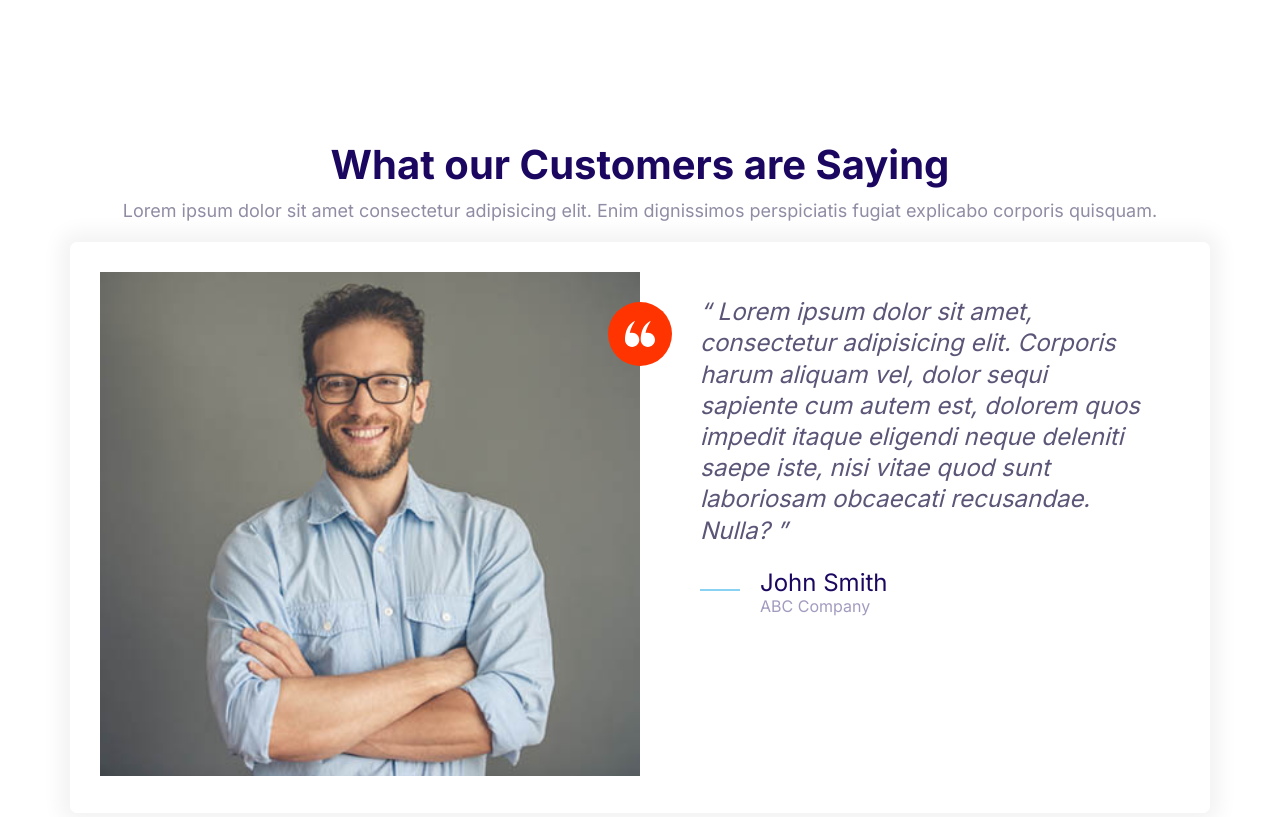
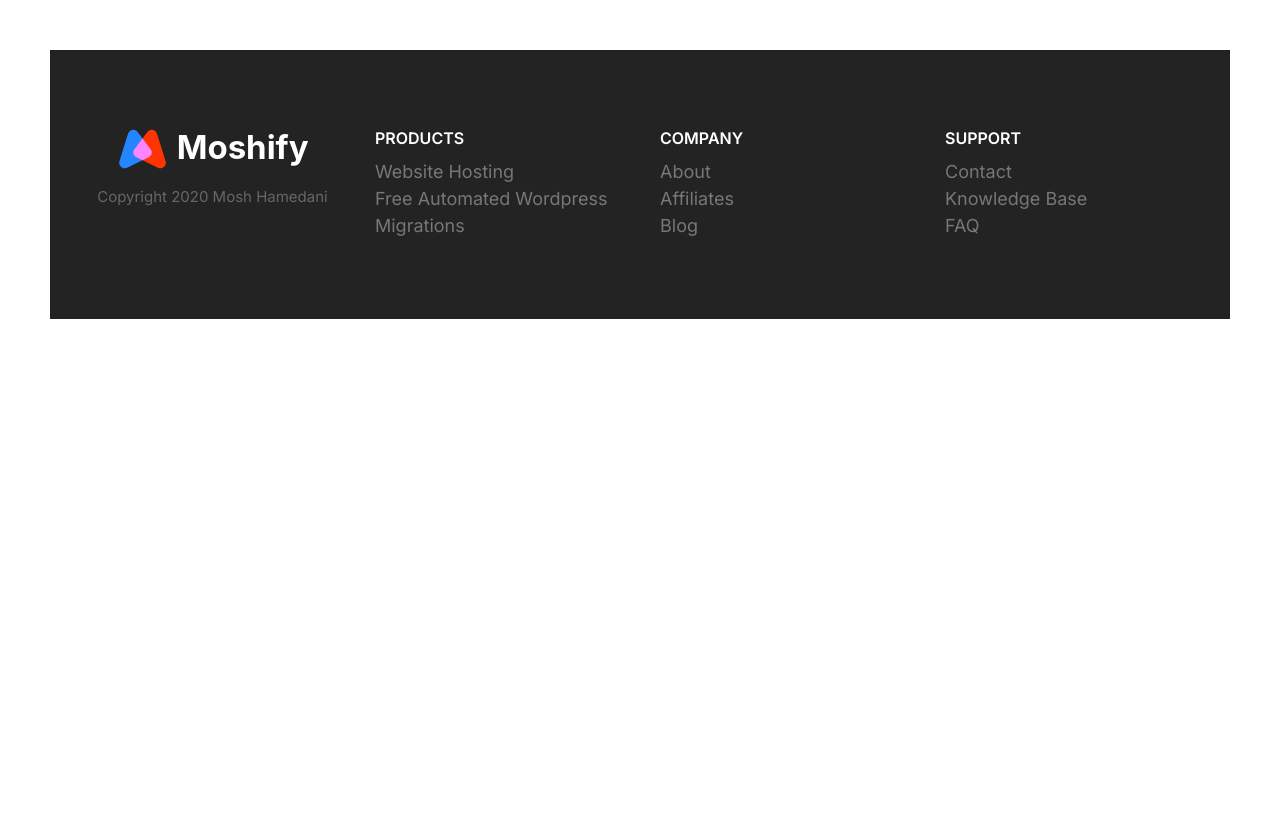
Before and after one commit to AlfaHun/moshify, a plain HTML site: page index.html in a window 1280 px wide. Drawn offline with Linux system fonts and the light colour scheme.

Commit message:
Footer block

```diff
--- a/css/styles.css
+++ b/css/styles.css
@@ -146,7 +146,6 @@ a {
 .list {
   list-style: none;
   padding-left: 0;
-
 }
 
 .list--inline .list__item {
@@ -841,3 +840,80 @@ a {
     max-width: 700px;
   }
 }
+
+/* Footer */
+
+.footer {
+  background-color: #232323;
+}
+
+.footer a {
+  color: #777;
+  transition: color 0.3s;
+}
+
+.footer a:hover {
+  color: #fff;
+}
+
+.footer__section {
+  padding: 2rem;
+  border-bottom: 1px solid #393939;
+}
+
+.footer__section .list {
+  margin: 0;
+}
+
+.footer__heading {
+  text-transform: uppercase;
+  font-weight: 600;
+}
+
+.footer__brand {
+  margin-top: 5rem;
+  text-align: center;
+}
+
+.footer__brand img {
+  width: 100%;
+  max-width: 230px;
+}
+
+.footer__copyright {
+  font-size: 2.1rem;
+  color: #fff;
+  opacity: 0.3;
+}
+
+@media screen and (min-width: 768px) {
+  .footer__sections {
+    grid-template-columns: repeat(auto-fit, minmax(10rem, 1fr));
+  }
+
+  .footer .collapsible__chevron {
+    display: none;
+  }
+
+  .footer .collapsible__content {
+    opacity: 1;
+    max-height: 100%;
+  }
+
+  .footer__brand {
+    order: -1;
+    margin-top: 1rem;
+  }
+
+  .footer__copyright {
+    font-size: 1.5rem;
+  }
+
+  .footer__section {
+    border: 0;
+  }
+
+  .footer__heading {
+    font-size: 1.6rem;
+  }
+}
--- a/index.html
+++ b/index.html
@@ -12,54 +12,61 @@
     <link rel="stylesheet" href="css/styles.css" />
   </head>
   <body style="padding: 5rem">
-    <section class="block">
-      <header class="block__header">
-        <h2>What our Customers are Saying</h2>
-        <p>
-          Lorem ipsum dolor sit amet consectetur adipisicing elit. Enim
-          dignissimos perspiciatis fugiat explicabo corporis quisquam.
-        </p>
-      </header>
-      <div class="container">
-        <div class="card testimonial">
-          <div class="grid grid--cols-2">
-            <div class="testimonial__image">
-              <img
-                src="images/testimonial.jpg"
-                alt="A happy smiling customer"
-              />
-              <span class="icon-container icon-container--accent">
-                <svg class="icon icon--white icon--small">
-                  <use xlink:href="images/sprite.svg#quotes"></use>
-                </svg>
-              </span>
-            </div>
+    <footer class="block block--dark footer">
+      <div class="container grid footer__sections">
+        <section class="collapsible collapsible--expanded footer__section">
+          <header class="collapsible__header">
+            <h2 class="collapsible__heading footer__heading">Products</h2>
+            <svg class="icon icon--primary collapsible__chevron">
+              <use xlink:href="images/sprite.svg#clock"></use>
+            </svg>
+          </header>
+          <div class="collapsible__content">
+            <ul class="list">
+              <li><a href="#">Website Hosting</a></li>
+              <li><a href="#">Free Automated Wordpress</a></li>
+              <li><a href="#">Migrations</a></li>
+            </ul>
+          </div>
+        </section>
 
-            <blockquote class="quote">
-              <p class="quote__text">
-                Lorem ipsum dolor sit amet, consectetur adipisicing elit.
-                Corporis harum aliquam vel, dolor sequi sapiente cum autem est,
-                dolorem quos impedit itaque eligendi neque deleniti saepe iste,
-                nisi vitae quod sunt laboriosam obcaecati recusandae. Nulla?
-              </p>
-              <footer>
-                <div class="media">
-                  <div class="media__image">
-                    <svg class="icon icon--primary quote__line">
-                      <use xlink:href="images/sprite.svg#line"></use>
-                    </svg>
-                  </div>
-                  <div class="media__body">
-                    <h3 class="media__title quote__author">John Smith</h3>
-                    <p class="quote__organization">ABC Company</p>
-                  </div>
-                </div>
-              </footer>
-            </blockquote>
+        <section class="collapsible footer__section">
+          <header class="collapsible__header">
+            <h2 class="collapsible__heading footer__heading">Company</h2>
+            <svg class="icon icon--primary collapsible__chevron">
+              <use xlink:href="images/sprite.svg#clock"></use>
+            </svg>
+          </header>
+          <div class="collapsible__content">
+            <ul class="list">
+              <li><a href="#">About</a></li>
+              <li><a href="#">Affiliates</a></li>
+              <li><a href="#">Blog</a></li>
+            </ul>
           </div>
-        </div>
+        </section>
+        <section class="collapsible footer__section">
+          <header class="collapsible__header">
+            <h2 class="collapsible__heading footer__heading">Support</h2>
+            <svg class="icon icon--primary collapsible__chevron">
+              <use xlink:href="images/sprite.svg#clock"></use>
+            </svg>
+          </header>
+          <div class="collapsible__content">
+            <ul class="list">
+              <li><a href="#">Contact</a></li>
+              <li><a href="#">Knowledge Base</a></li>
+              <li><a href="#">FAQ</a></li>
+            </ul>
+          </div>
+        </section>
+
+        <section class="footer__brand">
+          <img src="images/logo.svg" alt="" />
+          <p class="footer__copyright">Copyright 2020 Mosh Hamedani</p>
+        </section>
       </div>
-    </section>
+    </footer>
 
     <script src="js/main.js"></script>
   </body>
```
Also changed, not shown: 1 other file.
